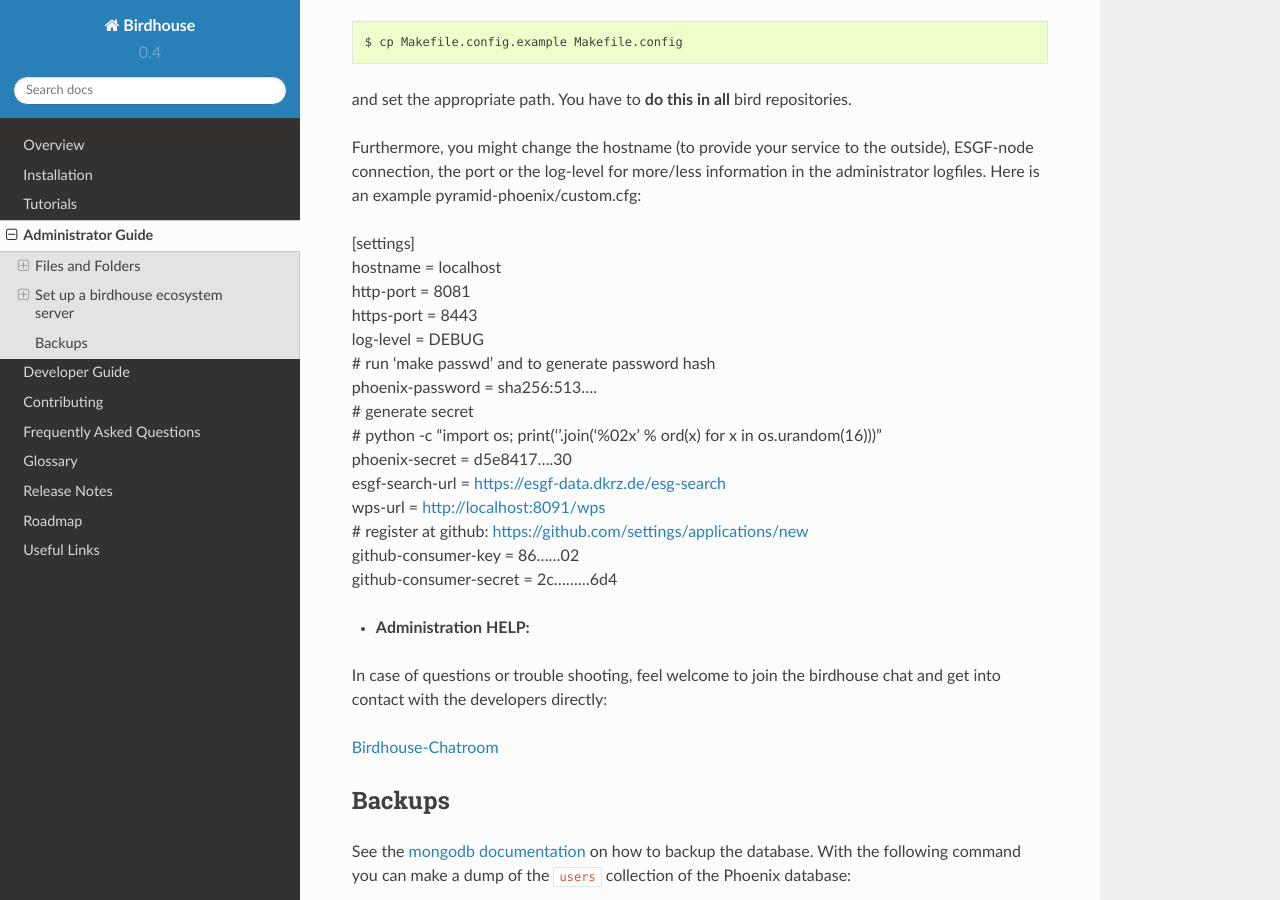
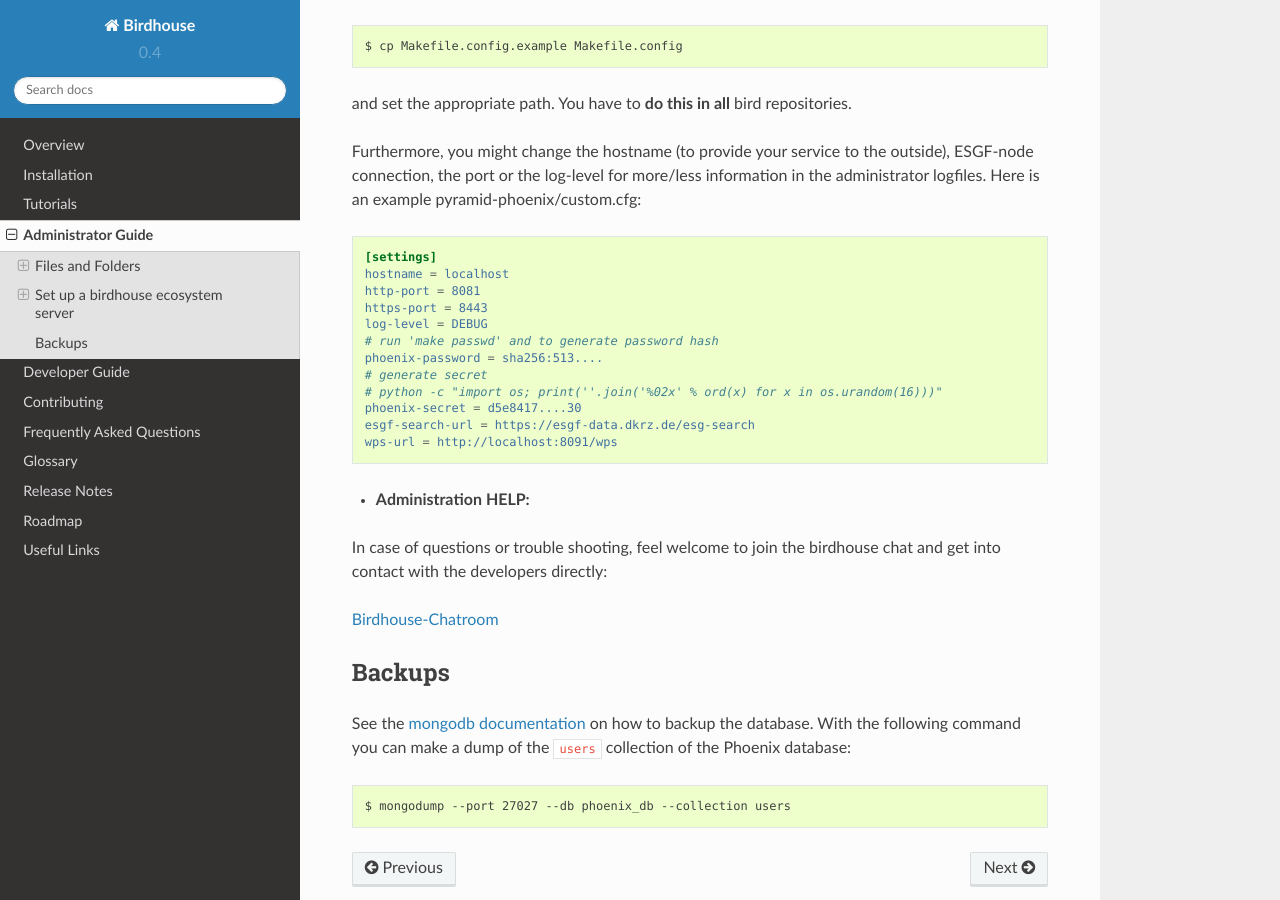
Before and after one commit to bird-house/birdhouse-docs, a Sphinx documentation site: the page built from docs/source/admin_guide.rst, in a window 1280 px wide and 900 px high, scrolled down 4222 px. Built offline with Sphinx 7.4.7 and the Read the Docs theme 2.0.0, drawn with Linux system fonts in a browser that asks for light colours; some of the changed text lies outside the part shown.

Commit message:
fixed code-blocks

```diff
--- a/docs/source/admin_guide.rst
+++ b/docs/source/admin_guide.rst
@@ -64,9 +64,11 @@
 
 * **fetch the source code:**
 
-|  git clone https://github.com/bird-house/flyingpigeon.git
-|  git clone https://github.com/bird-house/pyramid-phoenix.git
-|  git clone https://github.com/bird-house/malleefowl.git
+.. code-block:: ini
+
+  $ git clone https://github.com/bird-house/flyingpigeon.git
+  $ git clone https://github.com/bird-house/pyramid-phoenix.git
+  $ git clone https://github.com/bird-house/malleefowl.git
 
 * **phoenix password**
 
@@ -167,21 +169,21 @@
 Furthermore, you might change the hostname (to provide your service to the outside), ESGF-node connection, the port or the log-level for more/less information in the administrator logfiles.
 Here is an example pyramid-phoenix/custom.cfg:
 
-| [settings]
-| hostname = localhost
-| http-port = 8081
-| https-port = 8443
-| log-level = DEBUG
-| # run 'make passwd' and to generate password hash
-| phoenix-password = sha256:513....
-| # generate secret
-| # python -c "import os; print(''.join('%02x' % ord(x) for x in os.urandom(16)))"
-| phoenix-secret = d5e8417....30
-| esgf-search-url = https://esgf-data.dkrz.de/esg-search
-| wps-url = http://localhost:8091/wps
-| # register at github: https://github.com/settings/applications/new
-| github-consumer-key = 86......02
-| github-consumer-secret = 2c.........6d4
+.. code-block:: ini
+
+  [settings]
+  hostname = localhost
+  http-port = 8081
+  https-port = 8443
+  log-level = DEBUG
+  # run 'make passwd' and to generate password hash
+  phoenix-password = sha256:513....
+  # generate secret
+  # python -c "import os; print(''.join('%02x' % ord(x) for x in os.urandom(16)))"
+  phoenix-secret = d5e8417....30
+  esgf-search-url = https://esgf-data.dkrz.de/esg-search
+  wps-url = http://localhost:8091/wps
+
 
 * **Administration HELP:**
 
```
